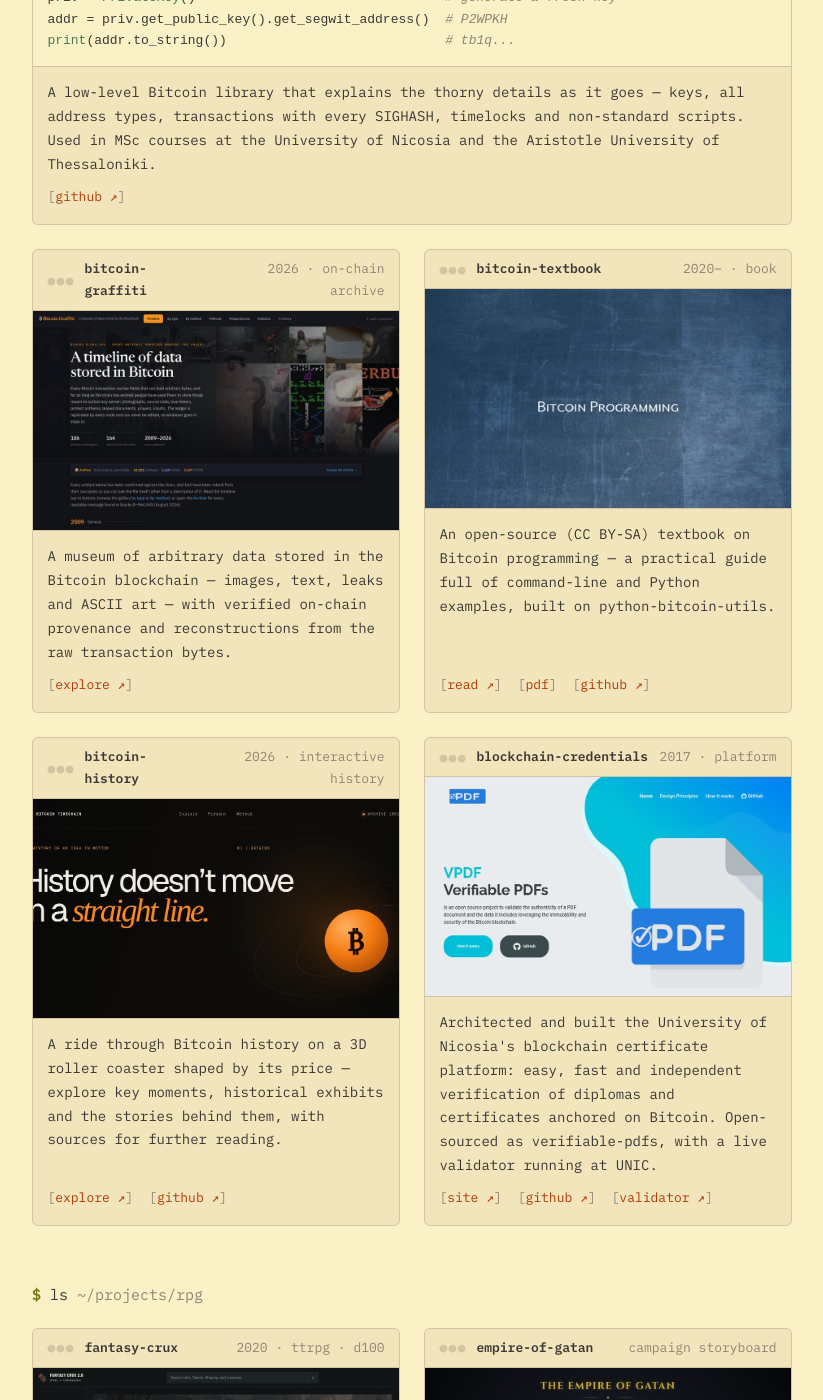
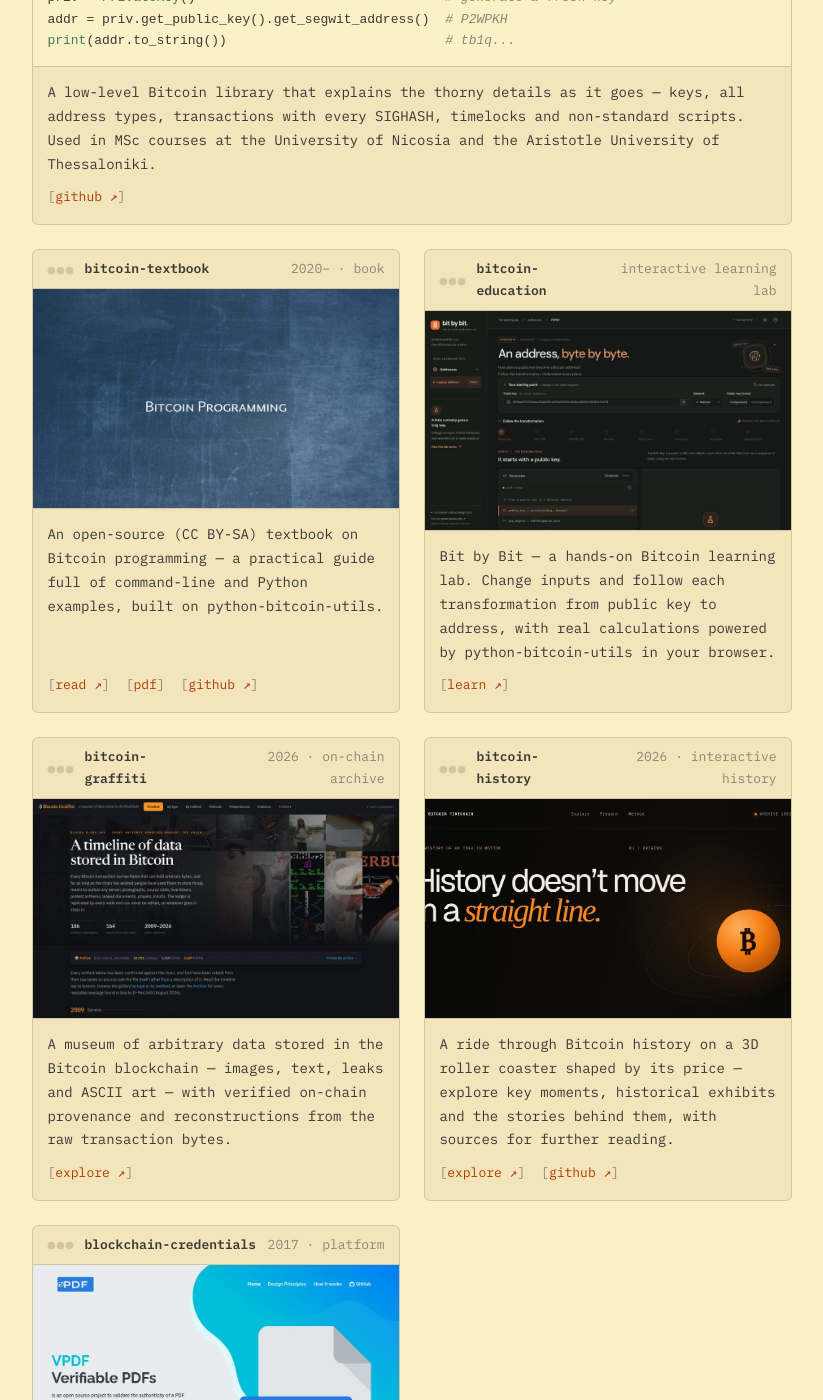
Before and after one commit to karask/karask.github.io, a Jekyll site: the page built from index.html, in a window 1280 px wide and 1400 px high, scrolled down 727 px. Shown: the whole window, without its empty margins (228-1051 px from the left). Built offline with Jekyll 4.4.1, drawn with Linux system fonts in a browser that asks for light colours.

Commit message:
added bitcoin education project

```diff
--- a/index.html
+++ b/index.html
@@ -61,25 +61,6 @@ addr = priv.get_public_key().get_segwit_address()  <span class="c"># P2WPKH</spa
     <article class="pane">
       <div class="pane-title">
         <span class="dots" aria-hidden="true">&#9679;&#9679;&#9679;</span>
-        <a class="name" href="https://bitcoin-graffiti.kkarasavvas.workers.dev/">bitcoin-graffiti</a>
-        <span class="meta">2026 · on-chain archive</span>
-      </div>
-      <img src="/img/projects/bitcoin-graffiti.jpg" alt="Bitcoin Graffiti — a timeline of data stored in Bitcoin" loading="lazy">
-      <div class="pane-body">
-        <p>
-          A museum of arbitrary data stored in the Bitcoin blockchain — images,
-          text, leaks and ASCII art — with verified on-chain provenance and
-          reconstructions from the raw transaction bytes.
-        </p>
-        <p class="links">
-          <a href="https://bitcoin-graffiti.kkarasavvas.workers.dev/">explore &#8599;</a>
-        </p>
-      </div>
-    </article>
-
-    <article class="pane">
-      <div class="pane-title">
-        <span class="dots" aria-hidden="true">&#9679;&#9679;&#9679;</span>
         <a class="name" href="/bitcoin-textbook">bitcoin-textbook</a>
         <span class="meta">2020&ndash; · book</span>
       </div>
@@ -94,6 +75,44 @@ addr = priv.get_public_key().get_segwit_address()  <span class="c"># P2WPKH</spa
           <a href="/bitcoin-textbook">read &#8599;</a>
           <a href="/assets/bitcoin-textbook.pdf">pdf</a>
           <a href="https://github.com/karask/bitcoin-textbook">github &#8599;</a>
+        </p>
+      </div>
+    </article>
+
+    <article class="pane">
+      <div class="pane-title">
+        <span class="dots" aria-hidden="true">&#9679;&#9679;&#9679;</span>
+        <a class="name" href="/bitcoin-education/">bitcoin-education</a>
+        <span class="meta">interactive learning lab</span>
+      </div>
+      <img src="/img/projects/bitcoin-education.jpg" alt="Bit by Bit — an interactive walkthrough of Bitcoin address creation" loading="lazy">
+      <div class="pane-body">
+        <p>
+          Bit by Bit — a hands-on Bitcoin learning lab. Change inputs and follow
+          each transformation from public key to address, with real calculations
+          powered by python-bitcoin-utils in your browser.
+        </p>
+        <p class="links">
+          <a href="/bitcoin-education/">learn &#8599;</a>
+        </p>
+      </div>
+    </article>
+
+    <article class="pane">
+      <div class="pane-title">
+        <span class="dots" aria-hidden="true">&#9679;&#9679;&#9679;</span>
+        <a class="name" href="https://bitcoin-graffiti.kkarasavvas.workers.dev/">bitcoin-graffiti</a>
+        <span class="meta">2026 · on-chain archive</span>
+      </div>
+      <img src="/img/projects/bitcoin-graffiti.jpg" alt="Bitcoin Graffiti — a timeline of data stored in Bitcoin" loading="lazy">
+      <div class="pane-body">
+        <p>
+          A museum of arbitrary data stored in the Bitcoin blockchain — images,
+          text, leaks and ASCII art — with verified on-chain provenance and
+          reconstructions from the raw transaction bytes.
+        </p>
+        <p class="links">
+          <a href="https://bitcoin-graffiti.kkarasavvas.workers.dev/">explore &#8599;</a>
         </p>
       </div>
     </article>
```
Also changed, not shown: img/projects/bitcoin-education.jpg (added).
